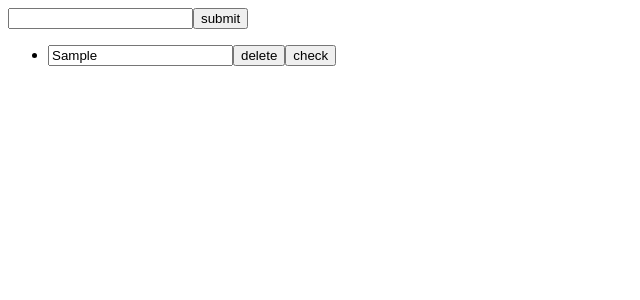
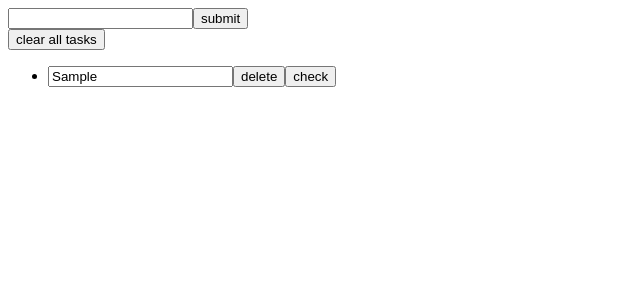
Before and after one commit to MaralNajafi/editable-todo-app, a React (Create React App) app: page / in a window 1280 px wide. Both pictures are taken after typing "Sample" into the empty fields and a click on the button "submit". Shown: the top 300 px of the page, without its empty margins (0-640 px from the left). Built offline with nearby package versions, Linux system fonts and the light colour scheme.

Commit message:
reorganize: components, feature: clear all tasks

```diff
--- a/src/App.js
+++ b/src/App.js
@@ -1,5 +1,5 @@
 import "./App.css";
-import AppContainer from "./components/AppContainer";
+import AppContainer from "./components/Containers/AppContainer";
 function App() {
   return <AppContainer />;
 }
--- a/src/components/AppContainer.jsx
+++ b/src/components/Containers/AppContainer.jsx
@@ -1,6 +1,6 @@
 import React, { useState } from "react";
-import TodoForm from "./TodoForm";
-import TodosContainer from "./TodosContainer";
+import TodoHeader from "../TodoHeader/TodoHeader";
+import TodoBody from "../TodoBody/TodoBody";
 
 export default function AppContainer() {
   const [todos, setTodos] = useState([]);
@@ -48,10 +48,20 @@ export default function AppContainer() {
     });
   }
 
+  function handleClearAll() {
+    if (todos.length > 0) {
+      setTodos([]);
+    }
+  }
+
   return (
     <>
-      <TodoForm handleSubmit={addTodo} />
-      <TodosContainer
+      <TodoHeader
+        todos={todos}
+        handleSubmit={addTodo}
+        handleClearAll={handleClearAll}
+      />
+      <TodoBody
         todos={todos}
         handleChange={handleChange}
         handleDelete={handleDelete}
--- a/src/components/TodosContainer.jsx
+++ b/src/components/TodoBody/TodoBody.jsx
@@ -1,7 +1,7 @@
 import React from "react";
-import Todo from "./Todo";
+import Todo from "../Todo/Todo";
 
-export default function TodosContainer({
+export default function TodosBody({
   todos,
   handleDelete,
   handleChange,
--- /dev/null
+++ b/src/components/TodoHeader/TodoHeader.jsx
@@ -0,0 +1,12 @@
+import React from "react";
+import TodoForm from "../TodoForm/TodoForm";
+export default function TodoHeader({ handleSubmit, handleClearAll, todos }) {
+  return (
+    <div>
+      <TodoForm handleSubmit={handleSubmit} />
+      {todos.length > 0 && (
+        <button onClick={handleClearAll}>clear all tasks</button>
+      )}{" "}
+    </div>
+  );
+}
```
Also changed, not shown: src/components/Todo/Todo.jsx (renamed from src/components/Todo.jsx), src/components/TodoForm/TodoForm.jsx (renamed from src/components/TodoForm.jsx).
